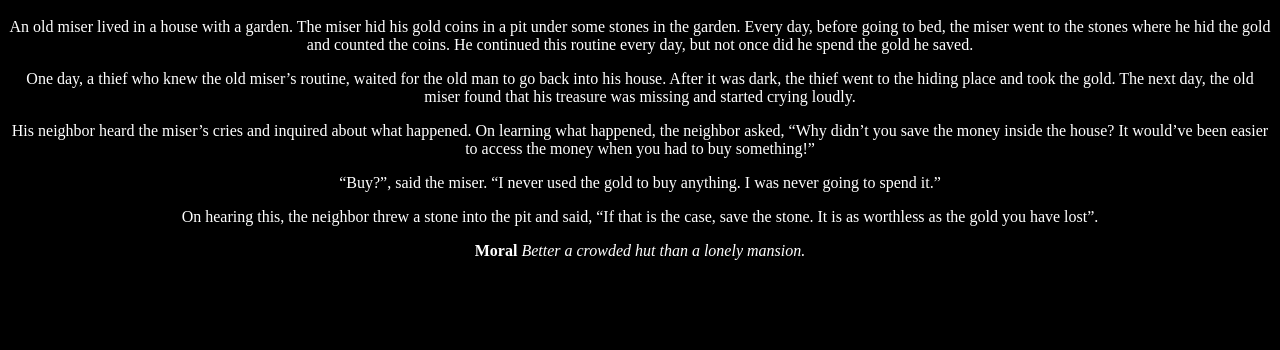
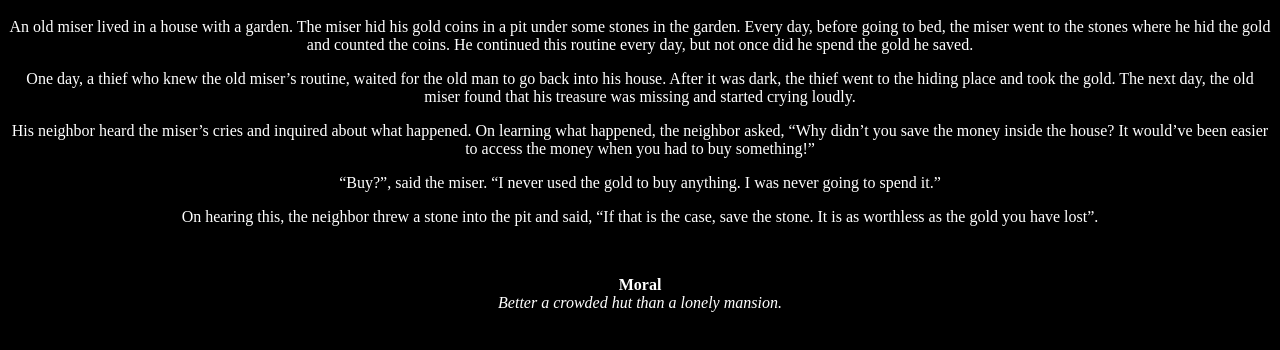
Before and after one commit to iamnoufal/story, a plain HTML site: page index.html in a window 1280 px wide. Shown: the part 48-398 px from the top of the page. Drawn offline with Linux system fonts and the light colour scheme.

Commit message:
Update index.html

```diff
--- a/index.html
+++ b/index.html
@@ -29,10 +29,10 @@ His neighbor heard the miser’s cries and inquired about what happened. On lear
 
 <p>
 On hearing this, the neighbor threw a stone into the pit and said, “If that is the case, save the stone. It is as worthless as the gold you have lost”.
-</p>
+</p><br>
 
 <p>
- <b>Moral</b>
+ <b>Moral</b><br>
  <I>Better a crowded hut than a lonely mansion.</i>
 </body>
 </html>
```
